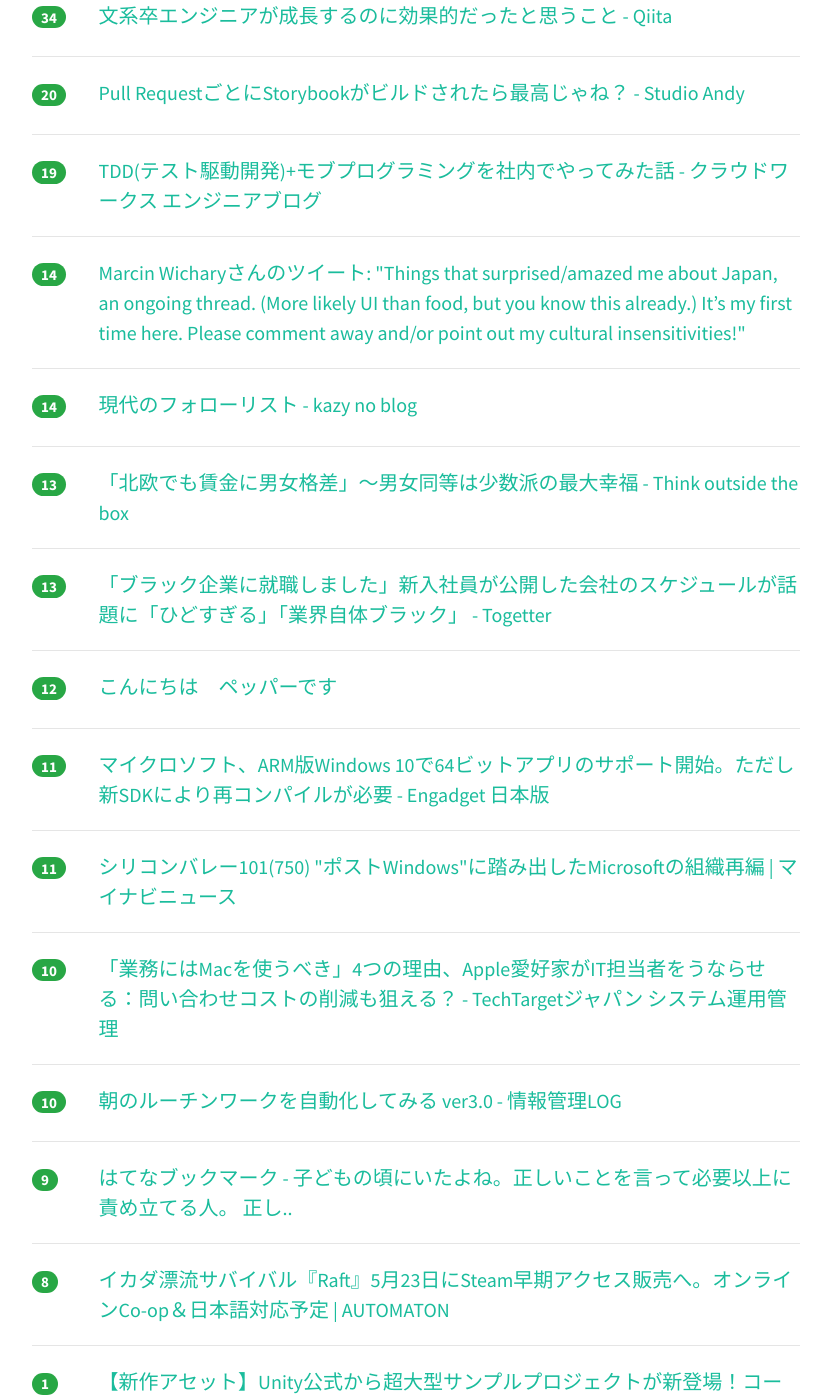
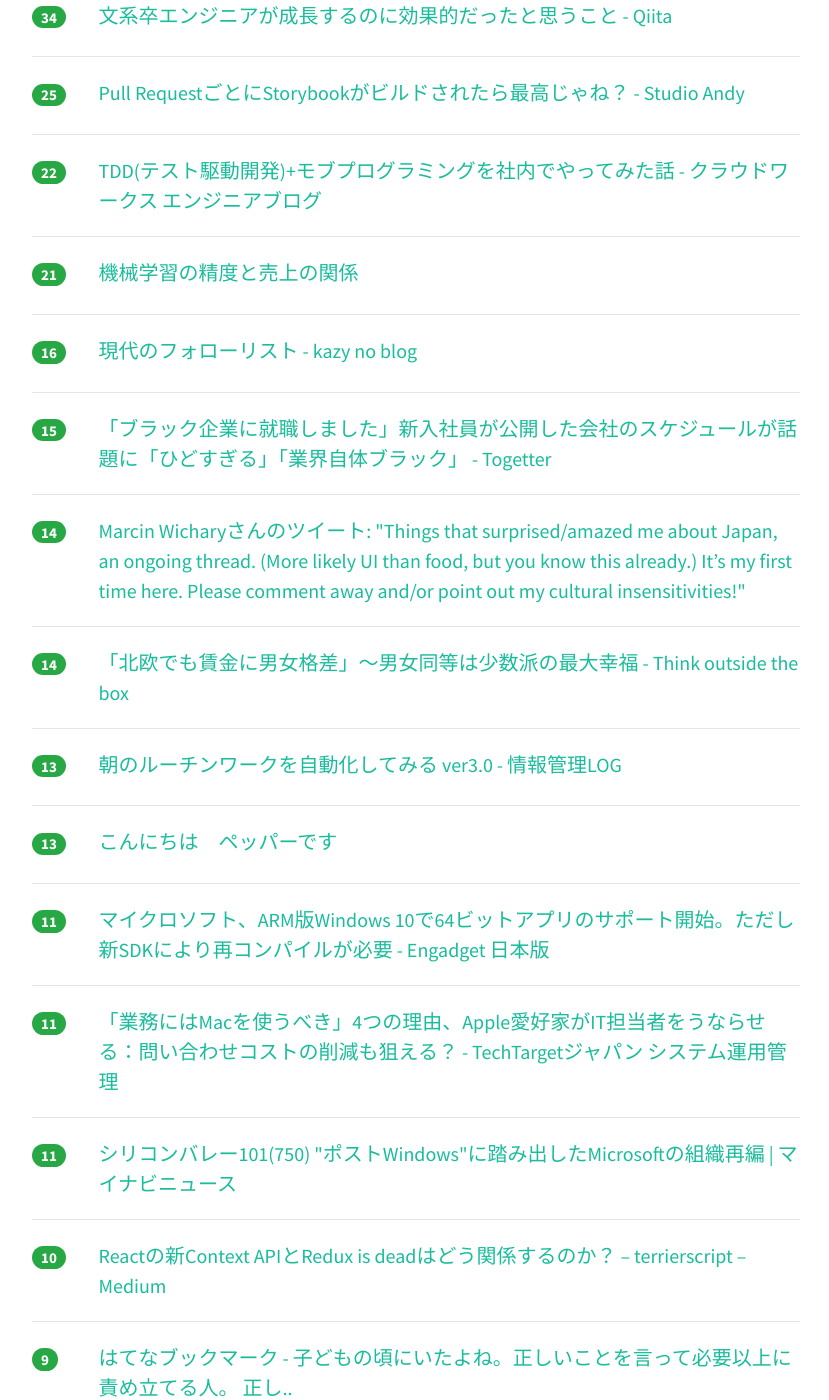
Before and after one commit to yatta47/hatena-matome-site, a Jekyll site: the page built from _posts/2018-04-08-hatena.md, in a window 1280 px wide and 1400 px high, scrolled down 472 px. Shown: the whole window, without its empty margins (224-1053 px from the left). Built offline with Jekyll 4.4.1, drawn with Linux system fonts in a browser that asks for light colours; nearby versions of some CDN libraries; some of the changed text lies outside the part shown.

Commit message:
Updated 2018-04-08

```diff
--- a/_posts/2018-04-08-hatena.md
+++ b/_posts/2018-04-08-hatena.md
@@ -1,13 +1,13 @@
 ---
 layout: post
 title:  "2018-04-08 はてぶIT"
-date:   2018-04-08 10:02:13
+date:   2018-04-08 11:02:52
 tags: [it-hotentry]
 ---
-16 件のデータあり
+22 件のデータあり
 
 <hr><div class="row">
-<div class="col-1"><span class="badge badge-pill badge-success h2">97</span></div>
+<div class="col-1"><span class="badge badge-pill badge-success h2">120</span></div>
 <div class="col-11"><a href='https://speakerdeck.com/sat/da-gui-mo-sosukodofalsedu-mifang' target='_blank'>大規模ソースコードの読み方 // Speaker Deck</a></div>
 </div>
 <hr>
@@ -17,13 +17,28 @@ tags: [it-hotentry]
 </div>
 <hr>
 <div class="row">
-<div class="col-1"><span class="badge badge-pill badge-success h2">20</span></div>
+<div class="col-1"><span class="badge badge-pill badge-success h2">25</span></div>
 <div class="col-11"><a href='http://studio-andy.hatenablog.com/entry/2018/04/08/001436' target='_blank'>Pull RequestごとにStorybookがビルドされたら最高じゃね？ - Studio Andy</a></div>
 </div>
 <hr>
 <div class="row">
-<div class="col-1"><span class="badge badge-pill badge-success h2">19</span></div>
+<div class="col-1"><span class="badge badge-pill badge-success h2">22</span></div>
 <div class="col-11"><a href='http://engineer.crowdworks.jp/entry/2018/04/06/190000' target='_blank'>TDD(テスト駆動開発)+モブプログラミングを社内でやってみた話 - クラウドワークス エンジニアブログ</a></div>
+</div>
+<hr>
+<div class="row">
+<div class="col-1"><span class="badge badge-pill badge-success h2">21</span></div>
+<div class="col-11"><a href='https://www.slideshare.net/TokorotenNakayama/ss-93185418' target='_blank'>機械学習の精度と売上の関係</a></div>
+</div>
+<hr>
+<div class="row">
+<div class="col-1"><span class="badge badge-pill badge-success h2">16</span></div>
+<div class="col-11"><a href='https://kazy.hatenablog.com/entry/2018/04/07/131519' target='_blank'>現代のフォローリスト - kazy no blog</a></div>
+</div>
+<hr>
+<div class="row">
+<div class="col-1"><span class="badge badge-pill badge-success h2">15</span></div>
+<div class="col-11"><a href='https://togetter.com/li/1215792' target='_blank'>「ブラック企業に就職しました」新入社員が公開した会社のスケジュールが話題に「ひどすぎる」「業界自体ブラック」 - Togetter</a></div>
 </div>
 <hr>
 <div class="row">
@@ -33,21 +48,16 @@ tags: [it-hotentry]
 <hr>
 <div class="row">
 <div class="col-1"><span class="badge badge-pill badge-success h2">14</span></div>
-<div class="col-11"><a href='https://kazy.hatenablog.com/entry/2018/04/07/131519' target='_blank'>現代のフォローリスト - kazy no blog</a></div>
-</div>
-<hr>
-<div class="row">
-<div class="col-1"><span class="badge badge-pill badge-success h2">13</span></div>
 <div class="col-11"><a href='http://totb.hatenablog.com/entry/2018/04/07/092806' target='_blank'>「北欧でも賃金に男女格差」～男女同等は少数派の最大幸福 - Think outside the box</a></div>
 </div>
 <hr>
 <div class="row">
 <div class="col-1"><span class="badge badge-pill badge-success h2">13</span></div>
-<div class="col-11"><a href='https://togetter.com/li/1215792' target='_blank'>「ブラック企業に就職しました」新入社員が公開した会社のスケジュールが話題に「ひどすぎる」「業界自体ブラック」 - Togetter</a></div>
+<div class="col-11"><a href='http://hokoxjouhou.blog105.fc2.com/blog-entry-1148.html' target='_blank'>朝のルーチンワークを自動化してみる ver3.0 - 情報管理LOG</a></div>
 </div>
 <hr>
 <div class="row">
-<div class="col-1"><span class="badge badge-pill badge-success h2">12</span></div>
+<div class="col-1"><span class="badge badge-pill badge-success h2">13</span></div>
 <div class="col-11"><a href='https://anond.hatelabo.jp/20180407121954' target='_blank'>こんにちは　ペッパーです</a></div>
 </div>
 <hr>
@@ -58,17 +68,17 @@ tags: [it-hotentry]
 <hr>
 <div class="row">
 <div class="col-1"><span class="badge badge-pill badge-success h2">11</span></div>
+<div class="col-11"><a href='http://techtarget.itmedia.co.jp/tt/news/1804/05/news03.html' target='_blank'>「業務にはMacを使うべき」4つの理由、Apple愛好家がIT担当者をうならせる：問い合わせコストの削減も狙える？ - TechTargetジャパン システム運用管理</a></div>
+</div>
+<hr>
+<div class="row">
+<div class="col-1"><span class="badge badge-pill badge-success h2">11</span></div>
 <div class="col-11"><a href='https://news.mynavi.jp/article/svalley-750/' target='_blank'>シリコンバレー101(750) "ポストWindows"に踏み出したMicrosoftの組織再編 | マイナビニュース</a></div>
 </div>
 <hr>
 <div class="row">
 <div class="col-1"><span class="badge badge-pill badge-success h2">10</span></div>
-<div class="col-11"><a href='http://techtarget.itmedia.co.jp/tt/news/1804/05/news03.html' target='_blank'>「業務にはMacを使うべき」4つの理由、Apple愛好家がIT担当者をうならせる：問い合わせコストの削減も狙える？ - TechTargetジャパン システム運用管理</a></div>
-</div>
-<hr>
-<div class="row">
-<div class="col-1"><span class="badge badge-pill badge-success h2">10</span></div>
-<div class="col-11"><a href='http://hokoxjouhou.blog105.fc2.com/blog-entry-1148.html' target='_blank'>朝のルーチンワークを自動化してみる ver3.0 - 情報管理LOG</a></div>
+<div class="col-11"><a href='https://medium.com/@terrierscript/6d12a32f2f0c' target='_blank'>Reactの新Context APIとRedux is deadはどう関係するのか？ – terrierscript – Medium</a></div>
 </div>
 <hr>
 <div class="row">
@@ -77,8 +87,28 @@ tags: [it-hotentry]
 </div>
 <hr>
 <div class="row">
+<div class="col-1"><span class="badge badge-pill badge-success h2">9</span></div>
+<div class="col-11"><a href='https://qiita.com/Lugendre/items/741ea90f22f688145313' target='_blank'>GHC言語拡張の一覧 - Qiita</a></div>
+</div>
+<hr>
+<div class="row">
 <div class="col-1"><span class="badge badge-pill badge-success h2">8</span></div>
 <div class="col-11"><a href='http://jp.automaton.am/articles/newsjp/20180407-65765/' target='_blank'>イカダ漂流サバイバル『Raft』5月23日にSteam早期アクセス販売へ。オンラインCo-op＆日本語対応予定 | AUTOMATON</a></div>
+</div>
+<hr>
+<div class="row">
+<div class="col-1"><span class="badge badge-pill badge-success h2">8</span></div>
+<div class="col-11"><a href='https://anond.hatelabo.jp/20180407161753' target='_blank'>トップブコメになるための条件が見えた。 20ブクマまでに3スター 50ブクマま..</a></div>
+</div>
+<hr>
+<div class="row">
+<div class="col-1"><span class="badge badge-pill badge-success h2">6</span></div>
+<div class="col-11"><a href='http://blog.domesoccer.jp/archives/60100663.html' target='_blank'>水戸ホーリーホックのエンブレムは“水戸の歴史、地域の誇りが込められた”エンブレム : ドメサカブログ</a></div>
+</div>
+<hr>
+<div class="row">
+<div class="col-1"><span class="badge badge-pill badge-success h2">5</span></div>
+<div class="col-11"><a href='https://www.bengo4.com/internet/n_7673/' target='_blank'>「なりすましは表現の自由の範囲外」代理人が語るツイッターアカウント削除命令の画期性 - 弁護士ドットコム</a></div>
 </div>
 <hr>
 <div class="row">
```
